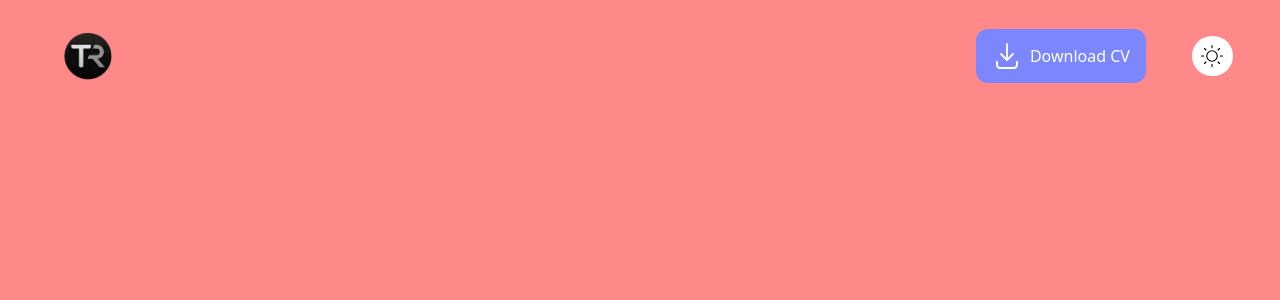
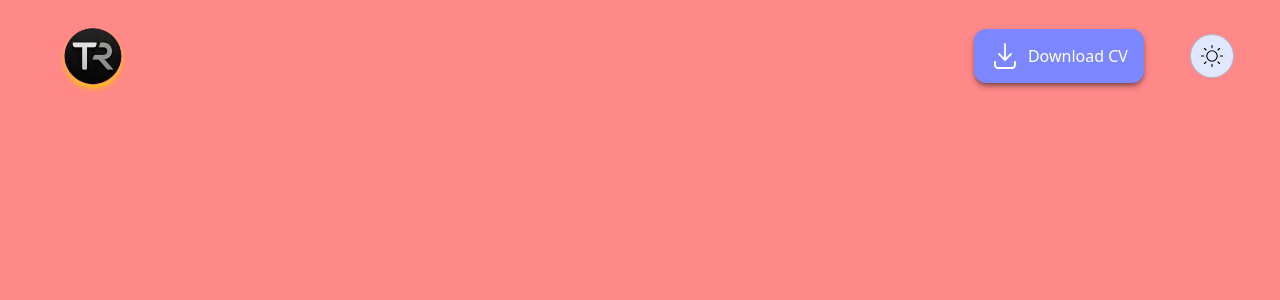
Before and after one commit to Roman-elli/my-portfolio, a React (Vite) app: page / in a window 1280 px wide. Shown: the top 300 px of the page. Built offline with nearby package versions, Linux system fonts and the light colour scheme.

Commit message:
chore(create-header-component): finish header design

```diff
--- a/src/components/header/Header.tsx
+++ b/src/components/header/Header.tsx
@@ -14,22 +14,25 @@ function Header({ mode, toggleMode }: HeaderProps) {
         <img
           src={MyLogo}
           alt="My logo"
-          className="w-1/12 hover:w-1/11 transition-all duration-300"
+          className="w-[10%] transition-all duration-900 rounded-full ease-in-out
+          shadow-md shadow-yellow-400
+          hover:shadow-white/40 hover:shadow-xl hover:scale-106
+          "
         />
       </div>
       <div className="w-1/2 flex justify-end items-center gap-[8%] pr-[5%]">
         <div>
           <button
             className="
-              relative group flex items-center px-4 py-3 rounded-xl transition-all duration-400 overflow-hidden
+              relative group flex items-center px-4 py-3 rounded-xl transition-all duration-200 overflow-hidden
               bg-indigo-400
               text-white
-              hover:scale-103 hover:text-black/50
-              active:scale-95
+              hover:scale-103 hover:text-black/50 hover:shadow-indigo-400/70 hover:shadow-2xl
+              shadow-md shadow-black/40
+              active:scale-98
               "
           >
-            <span className="absolute top-[200%] left-0 w-full h-full bg-white rounded-[50%] group-hover:top-0 transition-all ease-in-out duration-800 scale-150 z-0"></span>
-
+            <span className="absolute top-[200%] left-0 w-full h-full bg-indigo-100 rounded-[50%] group-hover:top-0 transition-all ease-in-out duration-900 scale-150 z-0"></span>
             <div className="flex items-center gap-2 z-10">
               <RxDownload size={30} />
               <span>Download CV</span>
@@ -38,7 +41,10 @@ function Header({ mode, toggleMode }: HeaderProps) {
         </div>
         <div>
           <button
-            className="p-[35%] bg-white rounded-full transition-all duration-200 hover:scale-110 hover:text-white hover:bg-indigo-400 active:scale-100"
+            className="p-[35%] rounded-full transition-all duration-400 active:scale-90 border
+            hover:scale-110 hover:text-red-600 hover:shadow-red-500/50 hover:shadow-xl
+            bg-indigo-100 border-black/20
+            "
             onClick={toggleMode}
             disabled={mode === "animating"}
           >
```
